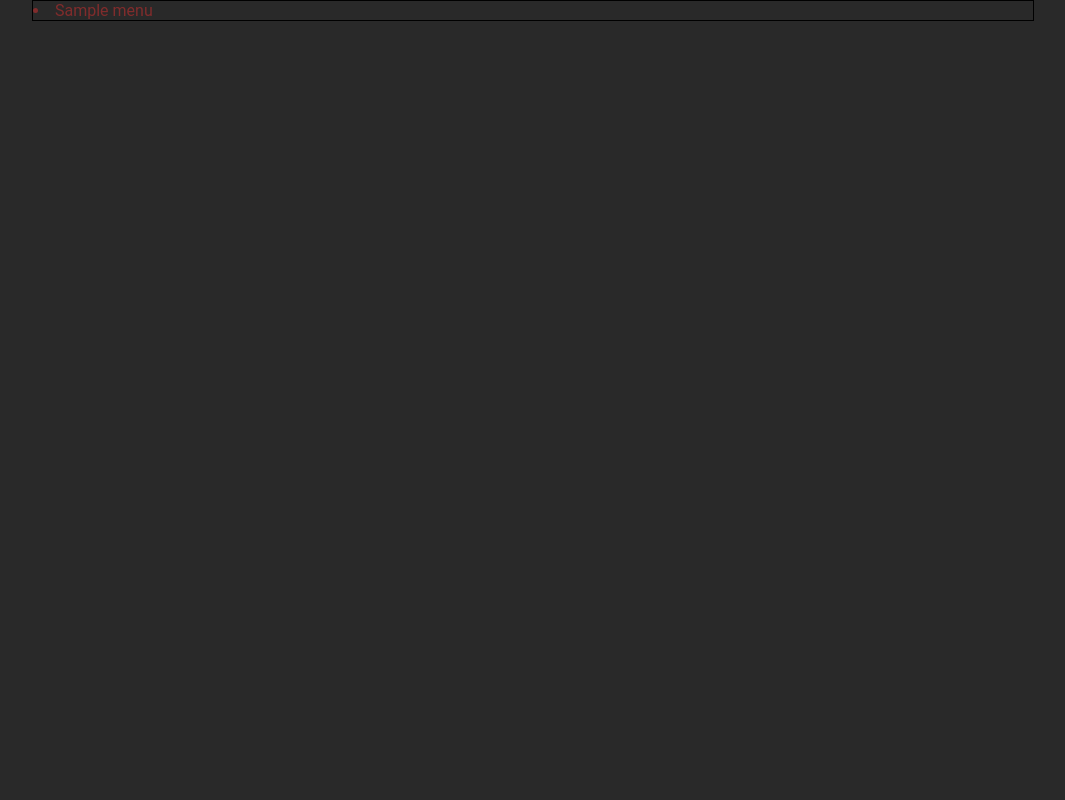
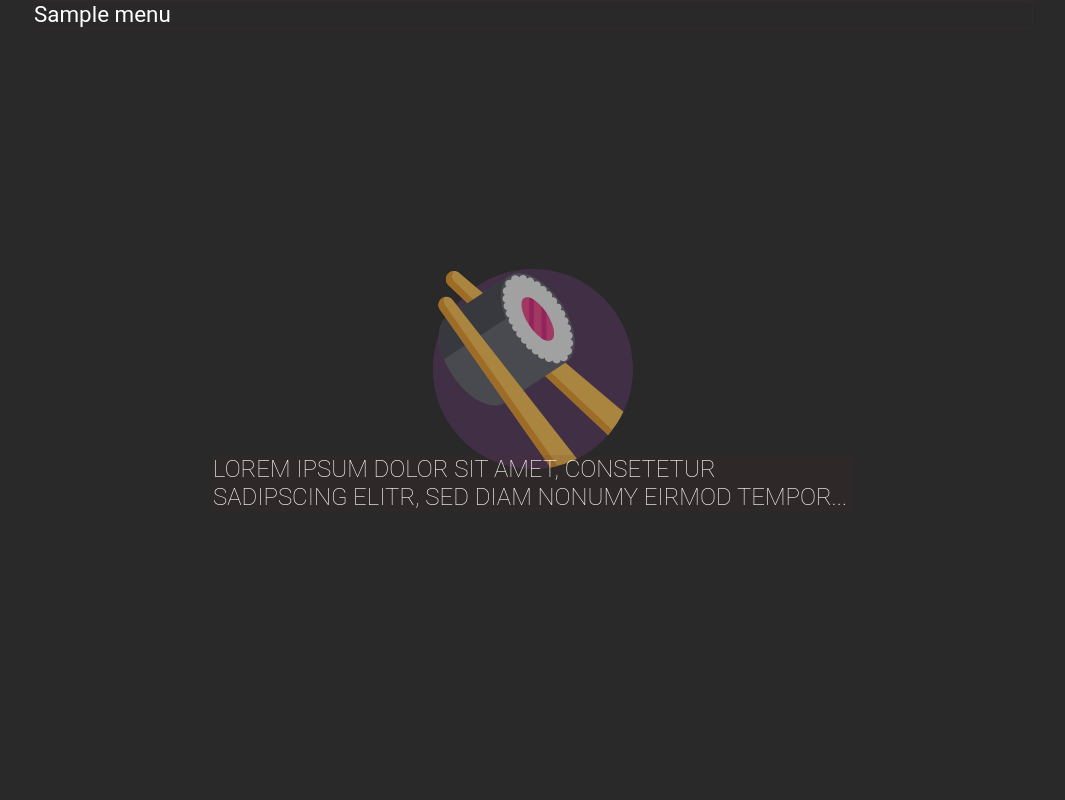
Before and after one commit to mplaszczymaka/menu-assistant, a Django app: page / in a window 1280 px wide. Shown: the whole page, without its empty margins (107-1172 px from the left). Run offline with Django 3.2, Linux system fonts and the light colour scheme; tables that the repository leaves empty hold one stand-in row (values such as "Sample post").

Commit message:
set btn class and few more in css for index; to do menus-choice

```diff
--- a/menu/templates/menu/index.html
+++ b/menu/templates/menu/index.html
@@ -12,14 +12,17 @@
         <div id="account-opt"></div>
 
         <div id="main-logo">
-
+            <img src="{% static 'img/sushi.svg' %}">
+            <p>
+                Lorem ipsum dolor sit amet, consetetur sadipscing elitr, sed diam nonumy eirmod tempor...
+            </p>
         </div>
 
-        <div id="menus-choice">
+        <nav id="menus-choice">
             {% for menu in menus %}
-                <li>{{ menu }}</li>
+                <div class="menus btn">{{ menu }}</div>
             {% endfor %}
-        </div>
+        </nav>
     </div>
 </body>
 </html>
--- a/static/css/index.css
+++ b/static/css/index.css
@@ -14,19 +14,57 @@ body {
     margin-left: auto;
     margin-right: auto;
     max-width: 1000px;
-    border: 1px solid black;
+    height: 100vh;
 }
 
+.btn {
+    border: 1px rgba(128, 44, 44, 0.12) solid;
+    border-radius: 4px;
+    font-size: 1.4rem;
+    color: #ffffff;
+}
+
+.btn:hover {
+    background-color: rgba(128, 44, 44, 0.08);
+}
+
+
+/* index page */
 #account-opt {
 
 }
 
 
 #main-logo {
+    position: absolute;
+    left: 50%;
+    top: 50%;
+    transform: translate(-50%, -50%);
+    font-weight: 200;
+    text-transform: uppercase;
+    font-size: 1.5rem;
+}
 
+#main-logo p {
+    position: relative;
+    top: -20px;
+    color: #ffffff;
+    background-color: rgba(99, 33, 33, 0.1);
+}
+
+#main-logo img {
+    width: 200px;
+    position: relative;
+    left: 50%;
+    transform: translate(-50%);
+    opacity: 60%;
 }
 
 
-#menus-choice {
+#menus-choice btn {
+    position: relative;
+    display: ;
+    float: left;
+    bottom: 10%;
 
 }
```
Also changed, not shown: static/img/sushi.svg (added).
